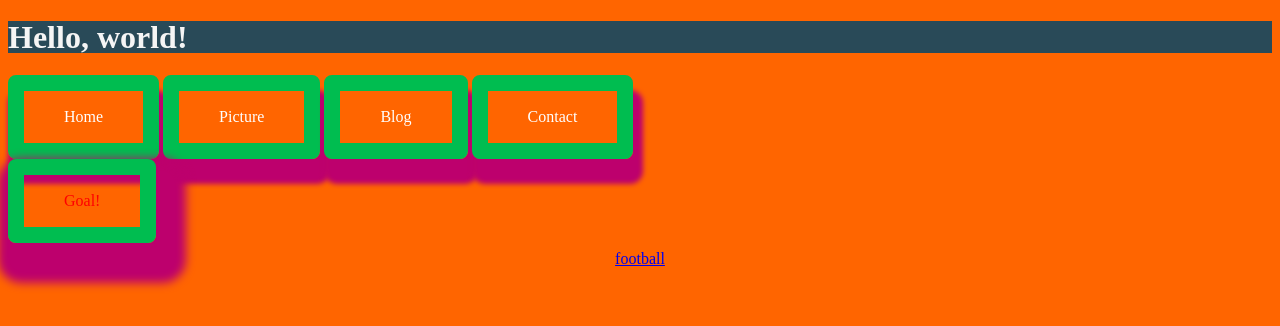
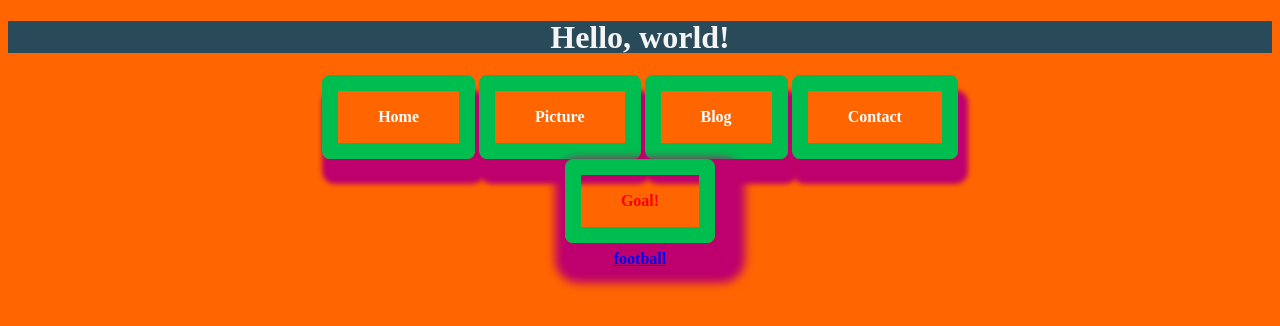
Before and after one commit to SwellFooop/xit, a plain HTML site: page test.html in a window 1280 px wide. Drawn offline with Linux system fonts and the light colour scheme.

Commit message:
all texts are aligned: center

```diff
--- a/xtyle.css
+++ b/xtyle.css
@@ -2,10 +2,11 @@ body{
     background: #ff6500;
     color: #001e34;
     line-height: 2em;
+    font-weight: bold;
 }
 h1, h2, h3, h4, h5, h6{
     color: #f5f5f5;
-    font-weight: bold;
+    font-weight: bolder;
 }
 .button{
     width: auto;
@@ -36,14 +37,17 @@ h1, h2, h3, h4, h5, h6{
     text-decoration: none;
 }
 #container{
-    width: auto;
+    width: 100%;
+    text-align: center;
 }
 #header{
     background-color: #294a58;
+    text-align: center;
 }
 #content{
     height: auto;
-    width: auto;
+    width: 100%;
+    text-align: center;
 }
 #nav a{
     color: #ffffff;
```
